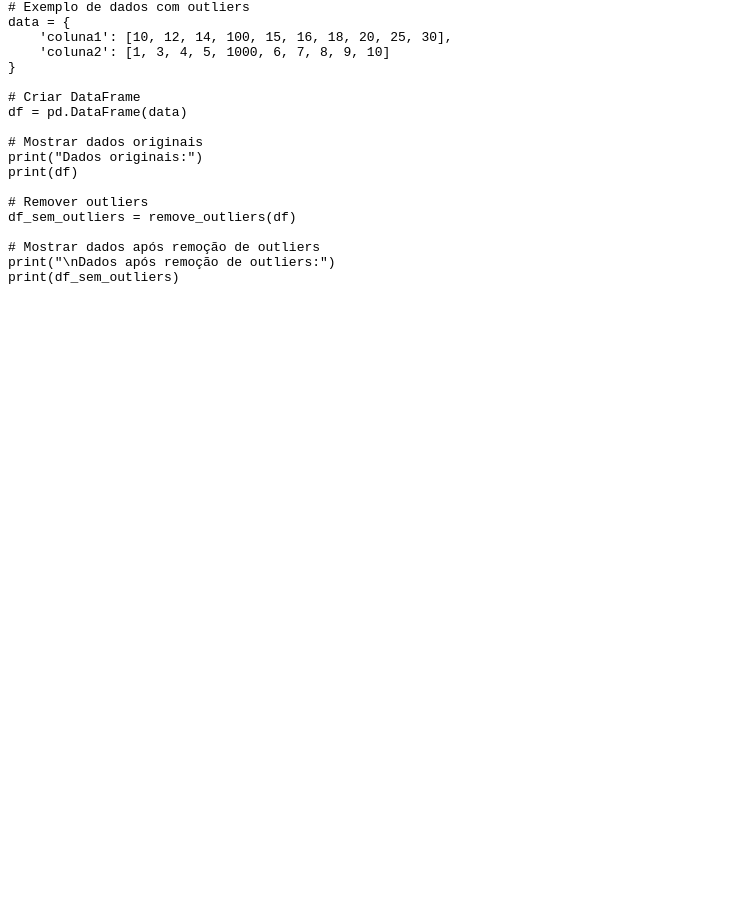
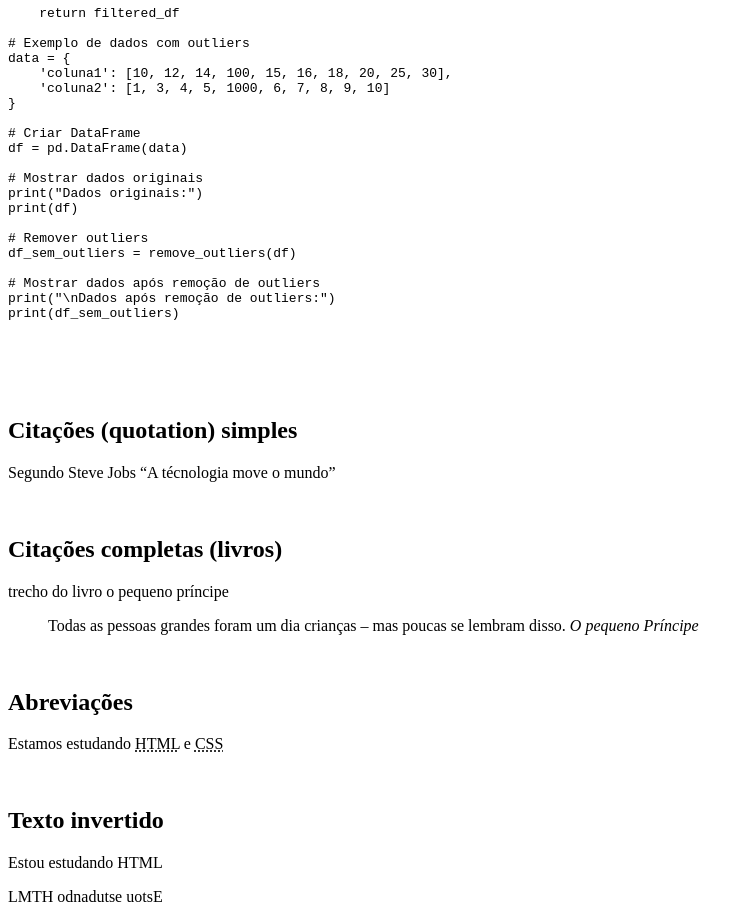
Before and after one commit to SamuelZuqui/CSW-CC1N, a plain HTML site: page aula 05/index.html in a window 1280 px wide. Shown: the part 1948-2870 px from the top of the page, without its empty margins (0-754 px from the left). Before the commit the page ends 2294 px from the top, so only its background shows below. Drawn offline with Linux system fonts and the light colour scheme.

Commit message:
Add files via upload

```diff
--- a/aula 05/index.html
+++ b/aula 05/index.html
@@ -1,3 +1,4 @@
+
 <!DOCTYPE html>
 <html lang="pt-br">
 <head>
@@ -48,7 +49,12 @@
 <p>Vamos demonstrar o texto subescrito com a fórmula da água H<sub>2</sub>O</p>
 <br>
 <h2>Trecho de código fonte</h2>
-<p>Neste exemplo vou demonstrar um trecho de código fonte python
+<p>Neste exemplo vou demonstrar um trecho de código
+<br>
+inserido a função remove_outliers(df)
+<br>
+inserido um código de python:
+<br>
     <pre>
         <code>
             import numpy as np
@@ -97,14 +103,19 @@ print(df_sem_outliers)
 
         </code>
     </pre>
-</p>
-
-
-
-
-
-
-
+<br>
+<h2>Citações (quotation) simples</h2>
+<p>Segundo Steve Jobs <q>A técnologia move o mundo</q></p>
+<br>
+<h2>Citações completas (livros)</h2>
+<p>trecho do livro o pequeno príncipe</p> <blockquote> Todas as pessoas grandes foram um dia crianças – mas poucas se lembram disso. <cite>O pequeno Príncipe</cite> </blockquote>
+<br>
+<h2>Abreviações</h2>
+<p>Estamos estudando <abbr title="Hiper text Markup Lenguage">HTML</abbr> e <abbr title="Cascate Style Sheet">CSS</abbr></p>
+<br>
+<h2>Texto invertido</h2>
+<p>Estou estudando HTML</p>
+<p><bdo dir="rtl">Estou estudando HTML</bdo></p>
 
 </body>
 </html>
```
